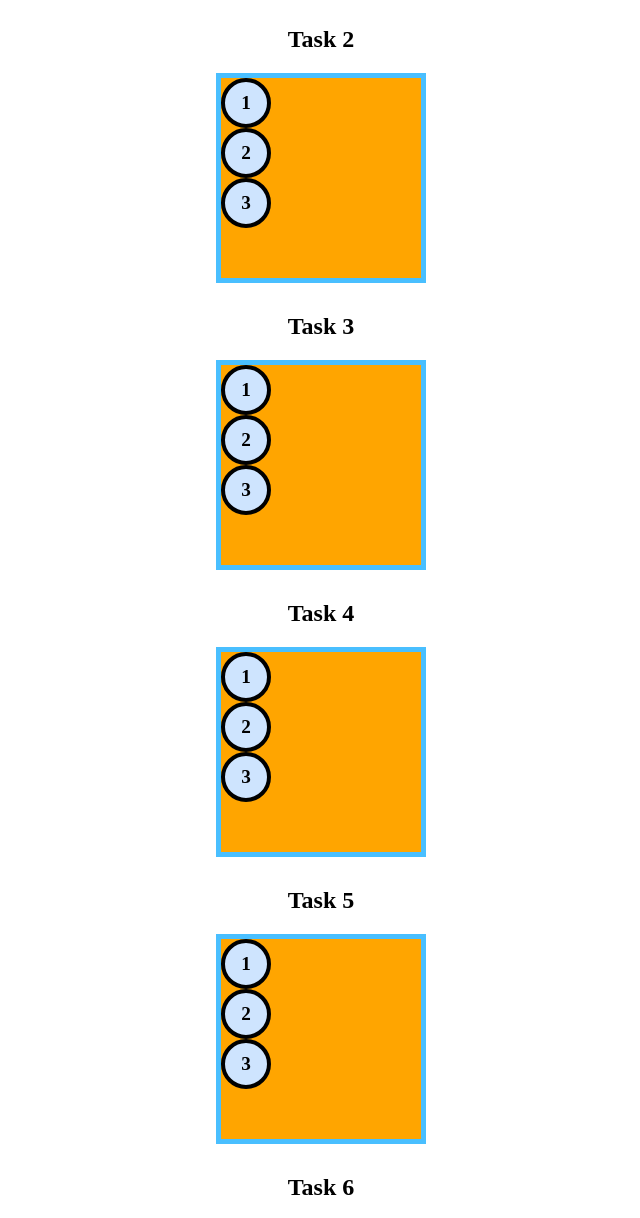
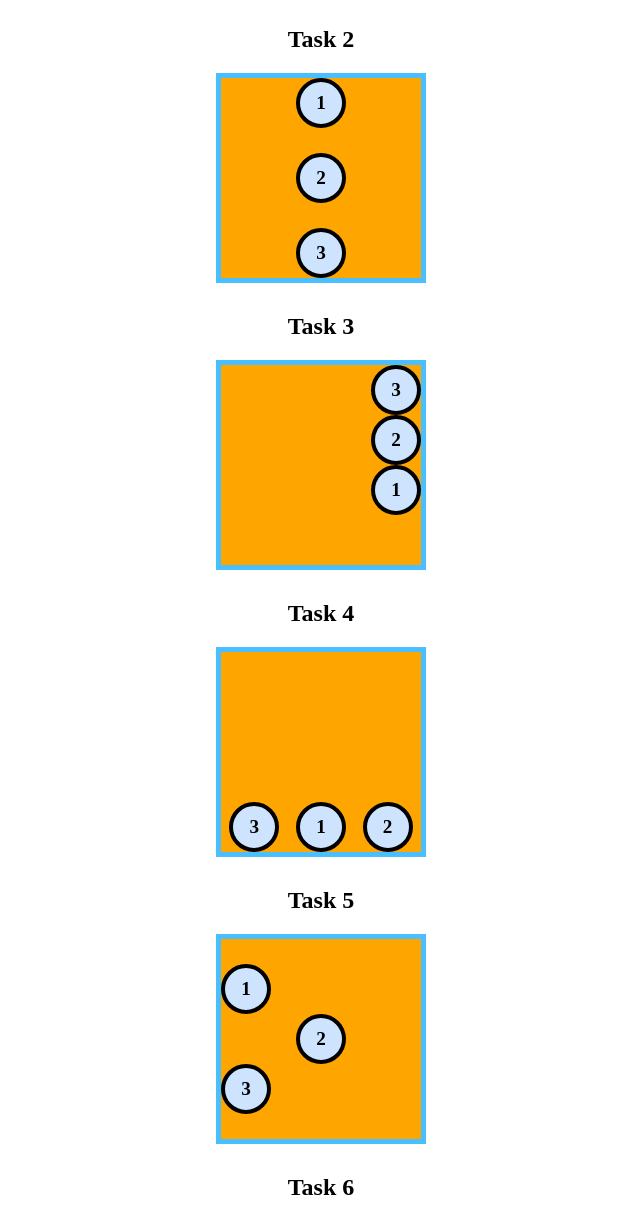
Before and after one commit to bloominstituteoftechnology/module-project-html-and-css-iii-ralph734c, a plain HTML site: page index.html in a window 1280 px wide. Shown: the part 586-1804 px from the top of the page, without its empty margins (319-959 px from the left). Drawn offline with Linux system fonts and the light colour scheme.

Commit message:
Worked through problem number 5. Finishing the rest, tomorrow

```diff
--- a/index.html
+++ b/index.html
@@ -57,13 +57,50 @@
 
     /* 👉 Task 1 - [HINT] only the flex container needs to be manipulated */
 
+    #flexContainer1 {
+      display: flex;
+    }
+
     /* 👉 Task 2 - [HINT] the flex container needs to change direction */
+
+    #flexContainer2 {
+      display: flex;
+      flex-direction: column;
+      justify-content: space-between;
+      align-items: center;
+    }
 
     /* 👉 Task 3 - [HINT] the flex direction can be reversed */
 
+    #flexContainer3 {
+      display: flex;
+      flex-direction: column-reverse;
+      justify-content: flex-end;
+      align-items: flex-end;
+    }
+
     /* 👉 Task 4 - [HINT] the flex items need a new order */
 
+    #flexContainer4 {
+      display: flex;
+      align-items: flex-end;
+      justify-content: space-around;
+      flex-direction: row-reverse;
+    }
+
+    #flexContainer4 :nth-child(1) {order: 2;}
+    #flexContainer4 :nth-child(2) {order: 1;}
+    #flexContainer4 :nth-child(3) {order: 3;}
+
     /* 👉 Task 5 - [HINT] research align-self */
+
+    #flexContainer5 {
+      display: flex;
+      flex-direction: column;
+      justify-content: center;
+    }
+
+    #flexContainer5 :nth-child(2) {align-self: center;}
 
     /* 👉 Task 6 - [HINT] flex items can be flex containers */
 
```
